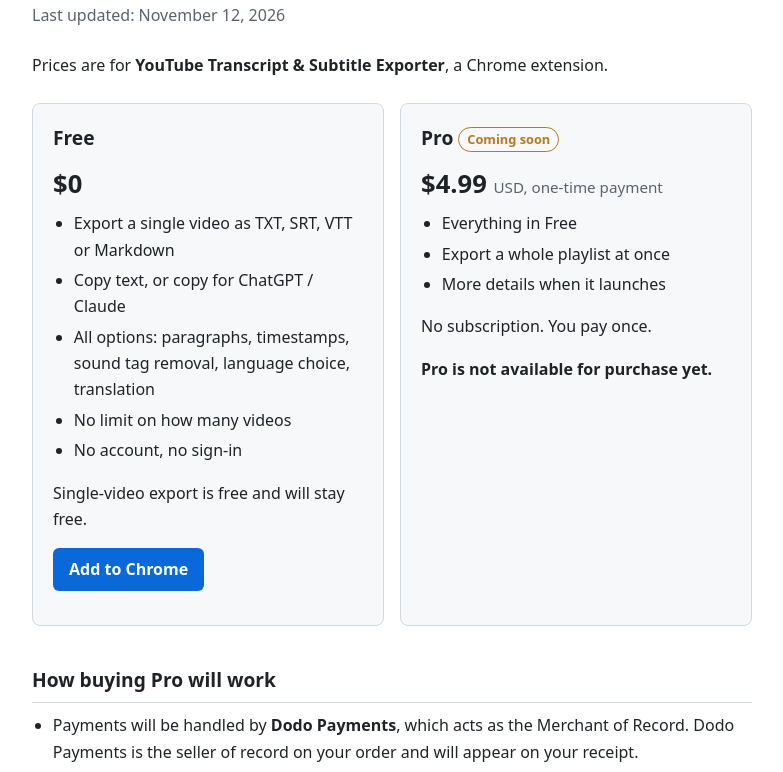
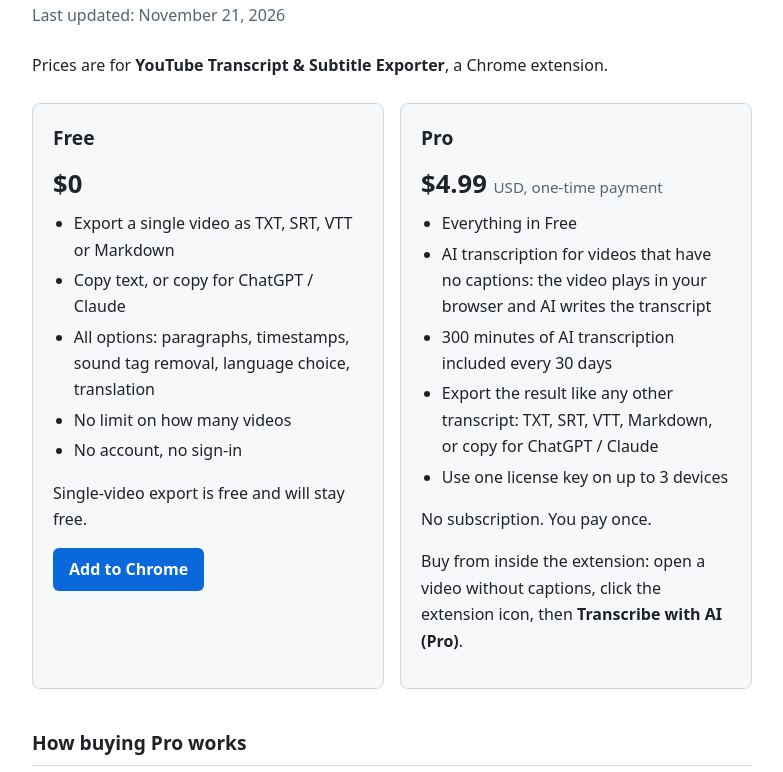
Before and after one commit to newbieroutine/newbieroutine.github.io, a plain HTML site: page pricing.html in a window 1280 px wide. Shown: the part 130-902 px from the top of the page, without its empty margins (248-1031 px from the left). Drawn offline with Linux system fonts and the light colour scheme.

Commit message:
Pro is now AI transcription for videos without captions ($4.99 one-time, 300 min / 30 days); remove coming-soon wording; privacy covers audio processing
Co-Authored-By: Claude Opus 5.5 <noreply@anthropic.com>

```diff
--- a/pricing.html
+++ b/pricing.html
@@ -4,7 +4,7 @@
 <meta charset="utf-8">
 <meta name="viewport" content="width=device-width, initial-scale=1">
 <meta name="color-scheme" content="light dark">
-<meta name="description" content="Pricing for YouTube Transcript & Subtitle Exporter: free for single videos; Pro is coming soon as a one-time payment of $4.99.">
+<meta name="description" content="Pricing for YouTube Transcript & Subtitle Exporter: free for videos with captions; Pro adds AI transcription for videos without captions for a one-time payment of $4.99.">
 <title>Pricing — Corn Tools</title>
 <link rel="icon" type="image/png" href="favicon.png">
 <link rel="stylesheet" href="style.css">
@@ -22,7 +22,7 @@
 </header>
 <main class="wrap">
 <h1>Pricing</h1>
-<p class="meta">Last updated: November 12, 2026</p>
+<p class="meta">Last updated: November 21, 2026</p>
 <p>Prices are for <strong>YouTube Transcript &amp; Subtitle Exporter</strong>, a Chrome extension.</p>
 
 <div class="plans">
@@ -40,23 +40,25 @@
     <p><a class="button" href="https://chromewebstore.google.com/detail/mjhdknbgcillemmhmmjkanheiajodfmj">Add to Chrome</a></p>
   </section>
   <section class="plan">
-    <h2>Pro <span class="tag">Coming soon</span></h2>
+    <h2>Pro</h2>
     <p class="price">$4.99 <small>USD, one-time payment</small></p>
     <ul>
       <li>Everything in Free</li>
-      <li>Export a whole playlist at once</li>
-      <li>More details when it launches</li>
+      <li>AI transcription for videos that have no captions: the video plays in your browser and AI writes the transcript</li>
+      <li>300 minutes of AI transcription included every 30 days</li>
+      <li>Export the result like any other transcript: TXT, SRT, VTT, Markdown, or copy for ChatGPT / Claude</li>
+      <li>Use one license key on up to 3 devices</li>
     </ul>
     <p>No subscription. You pay once.</p>
-    <p><strong>Pro is not available for purchase yet.</strong></p>
+    <p>Buy from inside the extension: open a video without captions, click the extension icon, then <strong>Transcribe with AI (Pro)</strong>.</p>
   </section>
 </div>
 
-<h2>How buying Pro will work</h2>
+<h2>How buying Pro works</h2>
 <ul>
-  <li>Payments will be handled by <strong>Dodo Payments</strong>, which acts as the Merchant of Record. Dodo Payments is the seller of record on your order and will appear on your receipt.</li>
+  <li>Payments are handled by <strong>Dodo Payments</strong>, which acts as the Merchant of Record. Dodo Payments is the seller of record on your order and appears on your receipt.</li>
   <li>The price is in US dollars (USD). Any sales tax or VAT that applies to you is calculated by Dodo Payments at checkout and shown before you pay.</li>
-  <li>Delivery is instant. Right after payment you get a license key by email. Paste it into the extension to turn on Pro. Nothing is shipped.</li>
+  <li>Delivery is instant. Right after payment your license key is shown on the confirmation page and sent by email. Paste it into the extension to turn on Pro. Nothing is shipped.</li>
   <li>There is no subscription, so there is nothing to cancel and no renewal charges.</li>
 </ul>
 <p>Please try the free version first. See the <a href="refund.html">Refund Policy</a> and <a href="terms.html">Terms of Service</a>. Questions: <a href="mailto:603356553@qq.com">603356553@qq.com</a>.</p>
```
Also changed, not shown: index.html (+3 -3 lines), privacy.html (+5 -4 lines), terms.html (+3 -3 lines).
